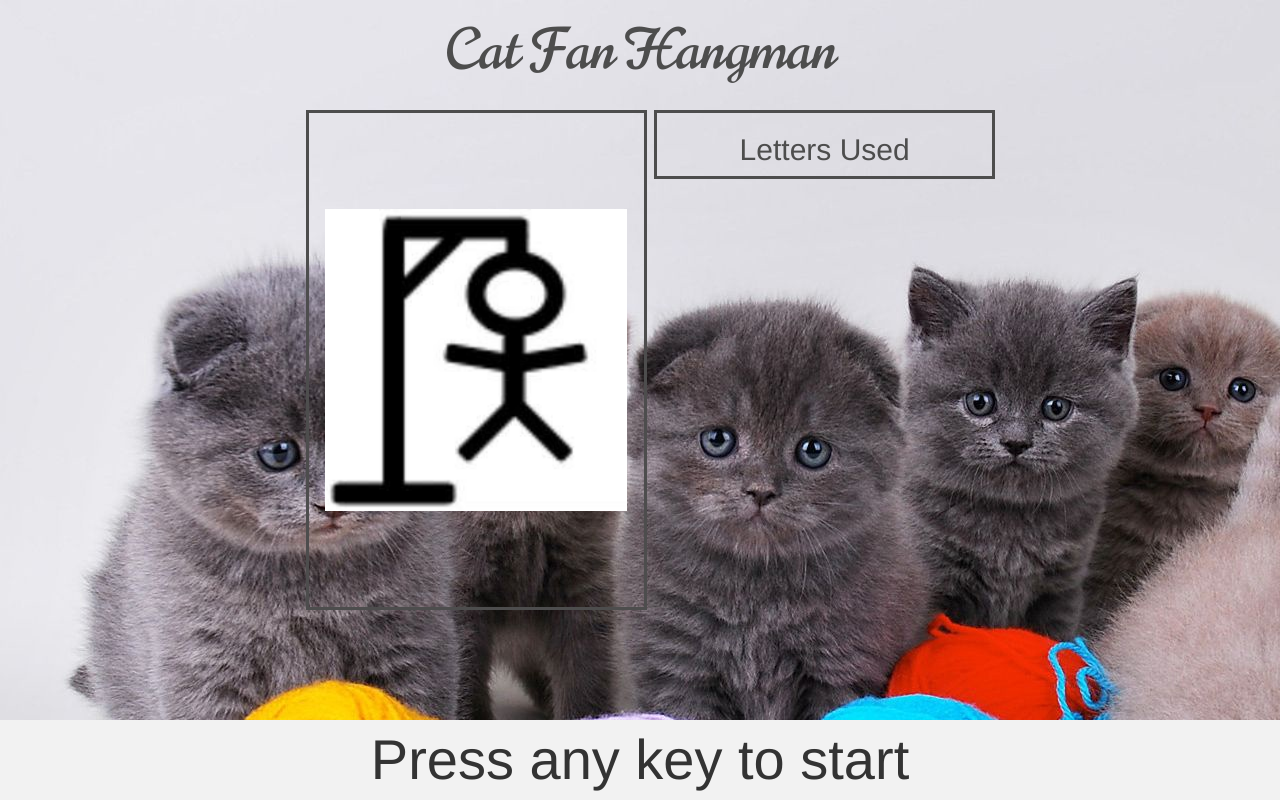
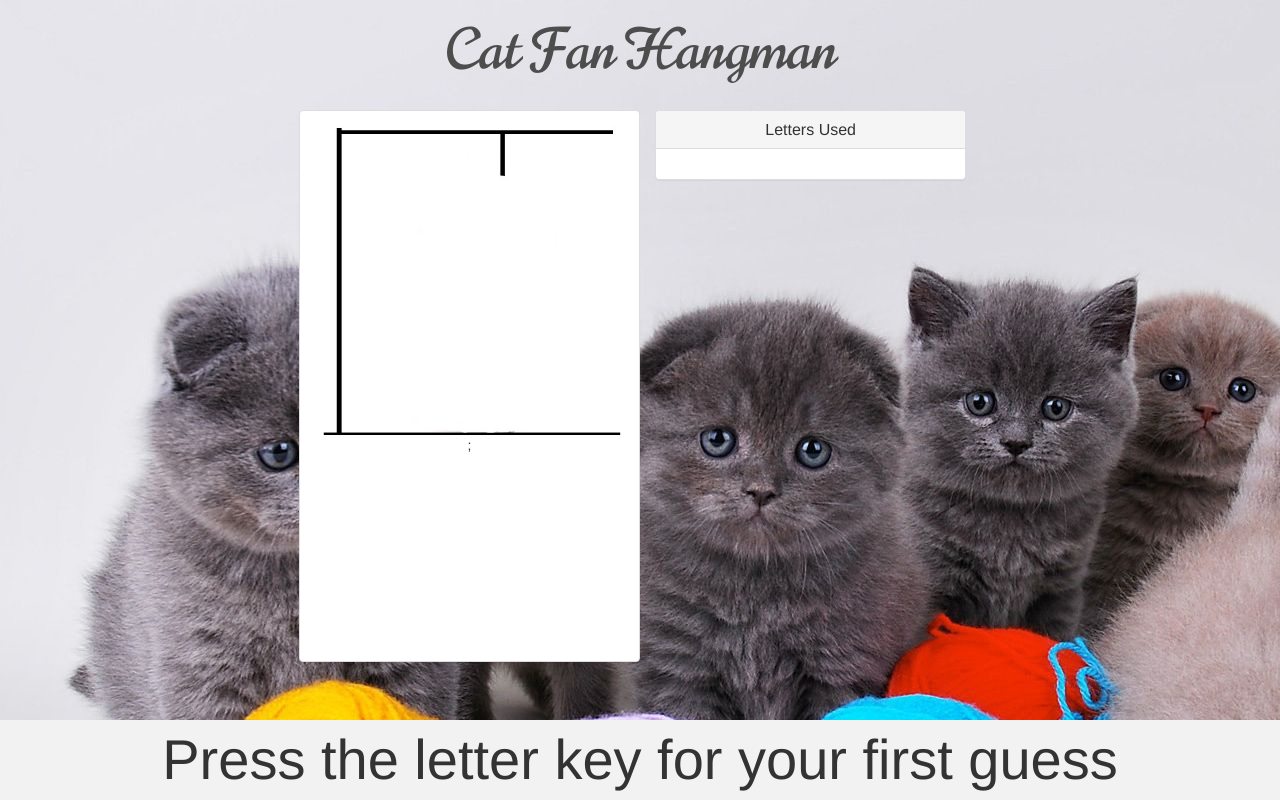
Before and after one commit to lizbeth523/Hangman-Game, a plain HTML site: page index.html in a window 1280 px wide. Drawn offline with nearby package versions, Linux system fonts and the light colour scheme; a web font is replaced by a local one.

Commit message:
update 8/14/17 14:06

```diff
--- a/assets/css/style.css
+++ b/assets/css/style.css
@@ -24,23 +24,25 @@ header {
 	width: 4em;
 }
 
-.col-xs-4 {
-	border-color: #4d4d4d;
-	border-style: solid;
-	margin-left: 0.5em;
-	text-align: center;
-}
-
 .container {
 	width: 80%;
 }
 
+.hangman-panel {
+	height: 550px;
+	padding: 15px 0 15px 0;
+}
+
+.panel-body {
+	text-align: center;
+}
+
+.panel-title {
+	text-align: center;
+}
+
 #hangman-display {
-	background-image: url("../images/hangman.jpg");
-	background-position: center;
-	background-repeat: no-repeat;
-	background-size: 90%;
-	height: 500px;
+	max-width: 100%;
 }
 
 #tile-display {
--- a/assets/javascript/game.js
+++ b/assets/javascript/game.js
@@ -1,19 +1,27 @@
 // Array of possible words for the hangman game
-var dictionary = ["TABBY", "CALICO", "SIAMESE", "PERSIAN", "HIMALAYAN", "MAINE COON", "NORWEGIAN FOREST CAT", "SCOTTISH FOLD"];
+var dictionary = ["ABYSINNIAN", "AMERICAN SHORTHAIR", "BIRMAN", "CALICO", "CORNISH REX", "EGYPTIAN MAU", "HIMALAYAN", "JAPANESE BOBTAIL", "JAVANESE", "KURILIAN BOBTAIL", "MAINE COON", "MANX", "MUNCHKIN",
+  "NORWEGIAN FOREST CAT", "OCICAT", "PERSIAN", "RAGDOLL", "RUSSIAN BLUE", "SCOTTISH FOLD", "SELKIRK REX", "SIAMESE", "SNOWSHOE CAT", "SPHYNX", "TABBY", "TONKINESE", "TURKISH ANGORA", "TURKISH VAN"];
 
 // Chooses a word at random from the dictionary array
 var word = dictionary[Math.floor(Math.random() * dictionary.length)];
 
+var hangmanImages = ["assets/images/hangman0.jpg", "assets/images/hangman1.jpg", "assets/images/hangman2.jpg", "assets/images/hangman3.jpg", "assets/images/hangman4.jpg", "assets/images/hangman5.jpg",
+  "assets/images/hangman6.jpg", "assets/images/hangman7.jpg", "assets/images/hangman8.jpg", "assets/images/hangman9.jpg"];
+
 // The letter guessed by the user
 var userGuess;
 
+// Array of all uppercase letters
 var letters = ['A', 'B', 'C', 'D', 'E', 'F', 'G', 'H', 'I', 'J', 'K', 'L', 'M', 'N', 'O', 'P', 'Q', 'R', 'S', 'T', 'U', 'V', 'W', 'X', 'Y', 'Z'];
+
+// Array of letters already guessed
+var lettersUsed = [];
 
 // Numer of incorrect guesses made by the user
 var incorrectGuesses = 0;
 
 // Number of allowed guesses before game over
-var allowedGuesses = 6;
+var allowedGuesses = 9;
 
 // Whether the word contains the user guess letter
 var containsGuess = false;
@@ -38,7 +46,7 @@ document.onkeyup = function(event)
   // Set the inner HTML contents of the #tile-display div to the contents of the tiles array
   document.querySelector("#tile-display").innerHTML = tiles;
 
-  // Determines which key was pressed.
+  // Determines which key was pressed and converts to upper case
   var userGuess = event.key.toUpperCase();
 
   // Alerts the key the user pressed (userGuess).
@@ -46,13 +54,26 @@ document.onkeyup = function(event)
   // Alerts the Computer's guess.
   alert("Computer guess: " + word);
 
-  // Check that user input is a letter
-  if (letters.indexOf(userGuess) >= 0)
+  // Check that user input is a letter that hasn't already been guessed
+  if (letters.indexOf(userGuess) >= 0 && lettersUsed.indexOf(userGuess) < 0)
   {
+    // Add the user's guess to the list of used letters
+    lettersUsed.push(userGuess);
+
+    // Sort the list of letters used to maintain the list in alphabetical order
+    lettersUsed.sort();
+
+    // Set the inner HTML contents of the #letters-used div to the contents of the lettersUsed array
+    document.querySelector("#letters-used").innerHTML = lettersUsed;
+
     // Check whether the word contains the letter that the user guessed
     if (word.indexOf(userGuess) < 0)
     {
       incorrectGuesses++;
+
+      // Update hangman image to reflect one more incorrect guess
+      document.getElementById("hangman-display").src = hangmanImages[incorrectGuesses];
+
       alert("Number of incorrect guesses: " + incorrectGuesses);
       if (incorrectGuesses >= allowedGuesses)
       {
--- a/index.html
+++ b/index.html
@@ -19,23 +19,30 @@
 		<div class="row">
 			<div class="col-xs-2"></div>
 
-			<div id="hangman-display" class="col-xs-4">
-			</div> <!-- end div id="hangman-display" class="col-xs-4" -->
+			<!-- Hangman -->
+			<div class="col-xs-4 panel panel-default">
+  				<div class="hangman-panel panel-body">
+    				<img id="hangman-display" src="assets/images/hangman0.jpg">;
+  				</div> <!-- end div id="hangman-display" class="panel-body" -->
+			</div> <!-- end div class="col-xs-4 panel panel-default" -->
 
-			<!-- Letters used are displayed here -->
+			<!-- Letters used -->
 			<div class="col-xs-4">
-				<div class="row">
-					<h2>Letters Used</h2>
-				</div> <!-- end div class="row" -->
-				<div id="letters-used" class="row">
-				</div> <!-- end div id="letters-used" class="row" -->
-			</div> <!-- end div class="col-xs-5" -->
+				<div class="panel panel-default">
+	  				<div class="panel-heading">
+	    				<h2 class="panel-title">Letters Used</h2>
+	  				</div> <!-- end div class="panel-heading" -->
+	  				<div id="letters-used" class="panel-body">
+	    				<!-- content will be updated by game.js -->
+	  				</div>
+				</div> <!-- end div class="panel panel-default" -->
+			</div> <!-- end div class="col-xs-4" -->
 
 		</div> <!-- end div class="row" -->
 
 		<nav class="navbar navbar-light bg-light navbar-fixed-bottom">
   			<div id="tile-display" class="container-fluid">
-				Press any key to start
+				Press the letter key for your first guess
 			</div> <!-- end div id="tile-display" class="container-fluid" -->
 		</nav>
 
```
Also changed, not shown: assets/images/hangman.jpg (deleted), assets/images/hangman0.jpg (added), assets/images/hangman1.jpg (added), assets/images/hangman2.jpg (added), assets/images/hangman3.jpg (added), assets/images/hangman4.jpg (added), assets/images/hangman5.jpg (added), assets/images/hangman6.jpg (added), assets/images/hangman7.jpg (added), assets/images/hangman8.jpg (added), assets/images/hangman9.jpg (added).
